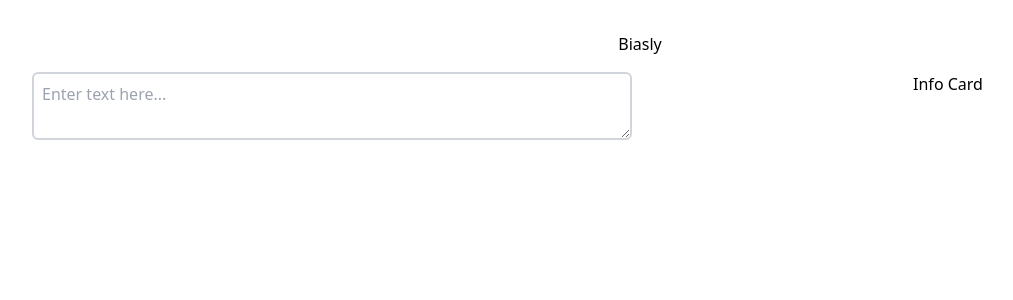
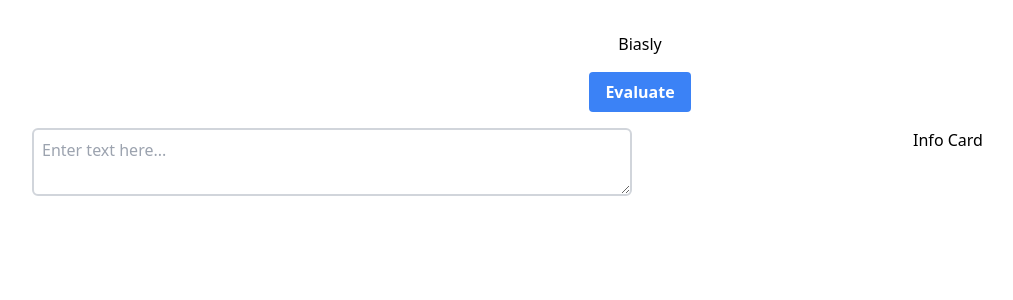
Before and after one commit to dimassudjito/biasly, a React (Vite) app in the folder frontend/: page / in a window 1280 px wide. Shown: the top 300 px of the page, without its empty margins (0-1013 px from the left). Built offline with nearby package versions, Linux system fonts and the light colour scheme.

Commit message:
implement changing box

```diff
--- a/frontend/src/App.jsx
+++ b/frontend/src/App.jsx
@@ -1,13 +1,22 @@
+import { useState } from 'react'
+
 import './App.css'
-import {Header, TextInput, InfoCard} from './components'
+import {Header, TextInput, InfoCard, TextHighlight} from './components'
 
 function App() {
+  const [mode, setMode] = useState('write')
 
   return (
     <>
       <Header/>
+      <button
+      className='bg-blue-500 hover:bg-blue-700 mb-4 text-white font-bold py-2 px-4 rounded'
+      onClick={() => setMode(mode == 'write' ? 'highlight' : 'write')}
+      >
+        {mode == 'write' ? 'Evaluate' : 'Edit'}
+      </button>
       <div className="grid grid-cols-2 gap-4">
-        <TextInput/>
+        {mode == 'write' ? <TextInput/> : <TextHighlight/>}
         <InfoCard/>
       </div>
     </>
```
